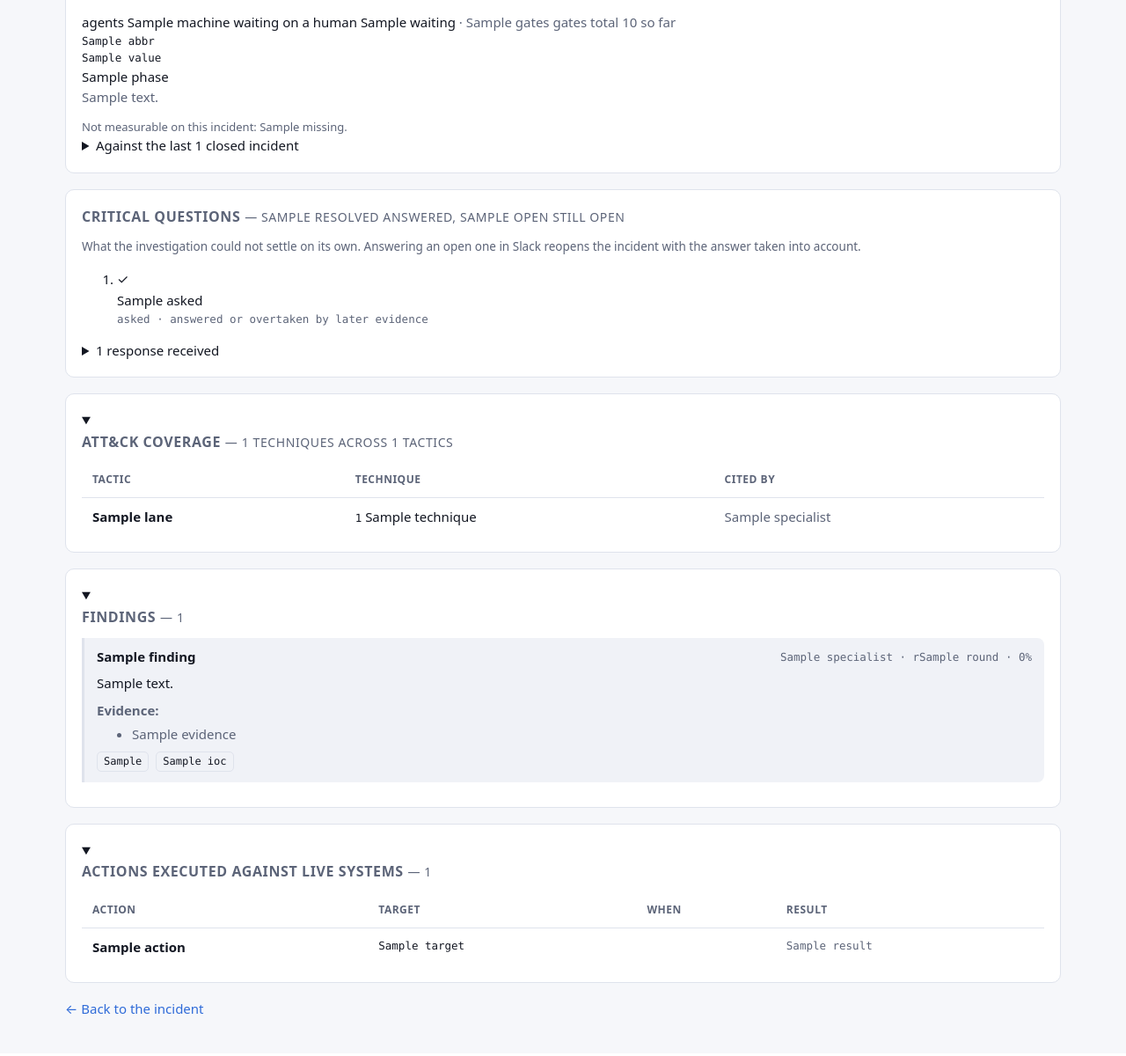
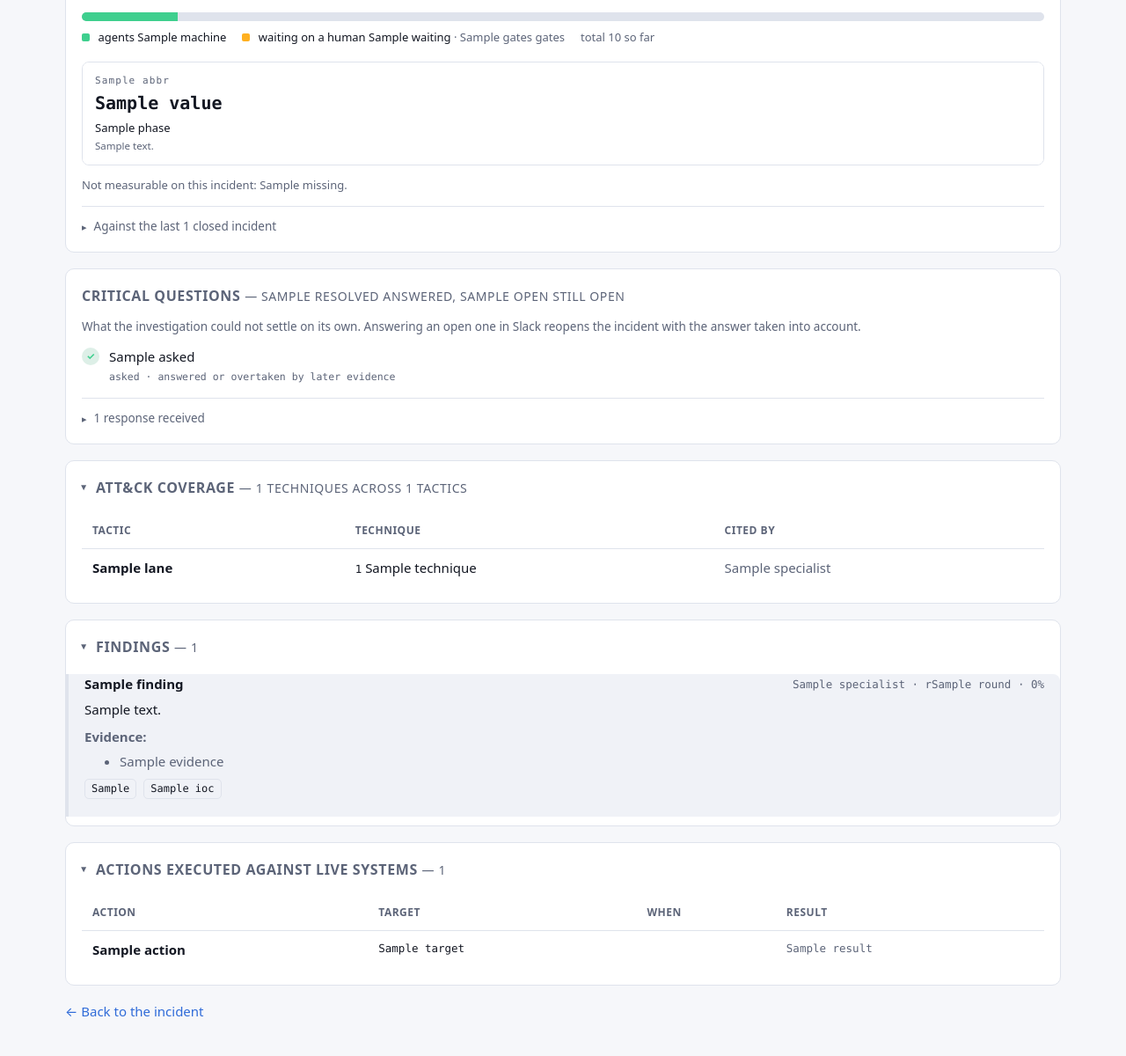
Before and after one commit to Al-T4ie/AgenticIR, a FastAPI app: template app/templates/report.html in a window 1280 px wide. Shown: the part 549-1749 px from the top of the page at 88% size. Before the commit the page ends 1701 px from the top, so only its background shows below. Run offline with FastAPI, Linux system fonts and the light colour scheme; the template is opened without the code that fills it: most values are stand-ins (such as "Sample title", 1, 10 or a date in 2020); parts of the project's set-up code (start-up, migrations or seed data) failed here and were passed over; some libraries are stand-ins or nearby versions.

Commit message:
Update app/templates/base.html

```diff
--- a/app/templates/base.html
+++ b/app/templates/base.html
@@ -244,11 +244,91 @@
   .meta { background: var(--panel-2); border-radius: 8px; padding: 11px 13px; }
   .meta .l { font-size: 10px; text-transform: uppercase; letter-spacing: .6px; color: var(--muted); }
   .meta .v { font-weight: 600; margin-top: 3px; font-size: 14px; }
+
+  /* ── Collapsible report sections ──────────────────────────────────────
+     <details> rather than script: this page is printed and archived, and a
+     panel that only opens with JavaScript is a panel that is blank in the PDF.
+     The print rules below force every one open. */
+  details.fold { padding: 0; }
+  details.fold > summary {
+    list-style: none; cursor: pointer; padding: 18px;
+    display: flex; align-items: center; gap: 10px;
+    border-radius: 10px;
+  }
+  details.fold > summary::-webkit-details-marker { display: none; }
+  details.fold > summary::before {
+    content: "▸"; color: var(--muted); font-size: 12px;
+    transition: transform .12s ease; flex: none;
+  }
+  details.fold[open] > summary::before { transform: rotate(90deg); }
+  details.fold > summary:hover { background: var(--hover, rgba(127,127,127,.06)); }
+  details.fold > summary:focus-visible { outline: 2px solid var(--accent); outline-offset: -2px; }
+  details.fold > summary h2 { margin: 0; }
+  details.fold > *:not(summary) { padding: 0 18px 18px; }
+  details.fold > .table-wrap { margin: 0 18px 18px; padding: 0; }
+
+  /* A nested disclosure inside an open panel — the fleet means, the raw
+     responses. Quieter than the panel itself so the hierarchy reads. */
+  details.sub { margin-top: 14px; border-top: 1px solid var(--line); padding-top: 12px; }
+  details.sub > summary {
+    cursor: pointer; color: var(--muted); font-size: 13.5px;
+    list-style: none; display: flex; align-items: center; gap: 8px;
+  }
+  details.sub > summary::-webkit-details-marker { display: none; }
+  details.sub > summary::before { content: "▸"; font-size: 11px; transition: transform .12s ease; }
+  details.sub[open] > summary::before { transform: rotate(90deg); }
+  details.sub > summary:hover { color: var(--fg); }
+
+  /* ── Response times ───────────────────────────────────────────────────
+     The bar is the argument: agents compress the left half and can do
+     nothing about the right. */
+  .tt-split { margin-bottom: 18px; }
+  .tt-bar {
+    display: flex; height: 10px; border-radius: 5px; overflow: hidden;
+    background: var(--line); margin-bottom: 8px;
+  }
+  .tt-bar .tt-machine { background: var(--ok, #2e9e6b); }
+  .tt-bar .tt-human { background: var(--warn, #c98a2b); }
+  .tt-legend { display: flex; flex-wrap: wrap; gap: 6px 18px; font-size: 13px; }
+  .tt-legend .sw {
+    display: inline-block; width: 9px; height: 9px; border-radius: 2px; margin-right: 6px;
+  }
+  .tt-legend .sw.machine { background: var(--ok, #2e9e6b); }
+  .tt-legend .sw.human { background: var(--warn, #c98a2b); }
+
+  .tt-grid {
+    display: grid; grid-template-columns: repeat(auto-fit, minmax(158px, 1fr));
+    gap: 1px; background: var(--line); border: 1px solid var(--line);
+    border-radius: 8px; overflow: hidden;
+  }
+  .tt { background: var(--panel); padding: 12px 14px; }
+  .tt.lead { background: var(--hover, rgba(127,127,127,.05)); }
+  .tt .k { font-size: 11px; letter-spacing: .1em; color: var(--muted); }
+  .tt .n { font-size: 20px; font-weight: 600; font-variant-numeric: tabular-nums; margin: 2px 0; }
+  .tt .l { font-size: 13px; }
+  .tt .note { font-size: 11.5px; margin-top: 2px; }
+
+  /* ── Questions ────────────────────────────────────────────────────────*/
+  .qlist { list-style: none; margin: 0; padding: 0; display: flex; flex-direction: column; gap: 10px; }
+  .qlist .q { display: flex; gap: 11px; align-items: flex-start; }
+  .qlist .qmark {
+    flex: none; width: 20px; height: 20px; border-radius: 50%;
+    display: grid; place-items: center; font-size: 11px; font-weight: 700; margin-top: 1px;
+  }
+  .qlist .q.done .qmark { background: rgba(46,158,107,.16); color: var(--ok, #2e9e6b); }
+  .qlist .q.open .qmark { background: rgba(201,138,43,.16); color: var(--warn, #c98a2b); }
+  .qlist .qmeta { font-size: 11.5px; margin-top: 3px; }
+
   @media print {
     header, .no-print { display: none !important; }
     body { background: #fff; color: #000; }
     .panel { border-color: #ccc; break-inside: avoid; }
     main { max-width: none; padding: 0; }
+    /* A collapsed section must not print as a heading with nothing under it —
+       the printed report is the artefact an auditor is handed. */
+    details.fold > *, details.sub > * { display: revert !important; }
+    details.fold > summary::before, details.sub > summary::before { content: ""; }
+    details.fold, details.sub { break-inside: avoid; }
   }
 </style>
 </head>
```
